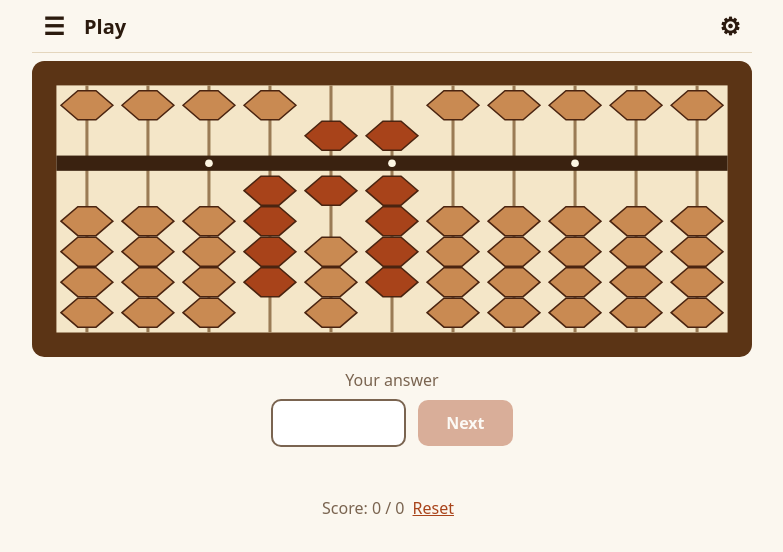
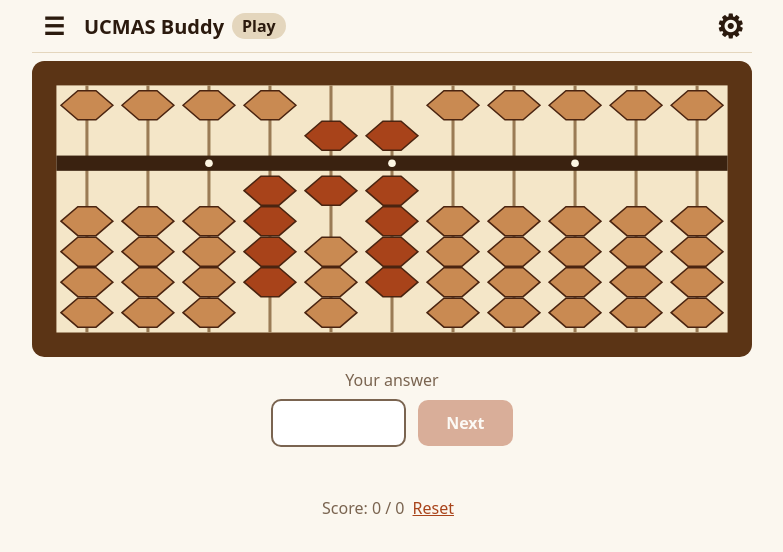
Before and after one commit to utkipatel/ucmas-buddy, a React (Vite) app: page /#/play in a window 1280 px wide. Shown: the top 552 px of the page, without its empty margins (248-1031 px from the left). Built offline with nearby package versions, Linux system fonts and the light colour scheme.

Commit message:
fix: keep the app name in the header and enlarge the settings icon

```diff
--- a/src/layout/Layout.tsx
+++ b/src/layout/Layout.tsx
@@ -4,7 +4,7 @@ import { MODES, type PageContext } from "./modes";
 import NavMenu from "./NavMenu";
 
 /**
- * The header (menu button, mode name, settings button) around the current
+ * The header (menu button, app and mode name, settings button) around the current
  * page. The page itself shows its settings panel when asked to.
  */
 export default function Layout() {
@@ -38,7 +38,10 @@ export default function Layout() {
         >
           ☰
         </button>
-        <h1>{title}</h1>
+        <h1>UCMAS Buddy</h1>
+        <span className="mode-name" data-testid="mode-name">
+          {title}
+        </span>
         <button
           type="button"
           className="icon-button settings-button"
--- a/src/style.css
+++ b/src/style.css
@@ -36,8 +36,17 @@ body {
   font-size: 1.25rem;
 }
 
+.app-header .mode-name {
+  padding: 2px 10px;
+  border-radius: 999px;
+  background: var(--line);
+  font-weight: 600;
+}
+
+/* The gear glyph draws smaller than ☰ at the same size */
 .app-header .settings-button {
   margin-left: auto;
+  font-size: 2rem;
 }
 
 button.icon-button:disabled {
```
Also changed, not shown: 1 other file (tests, documents, lock files or other folders).
